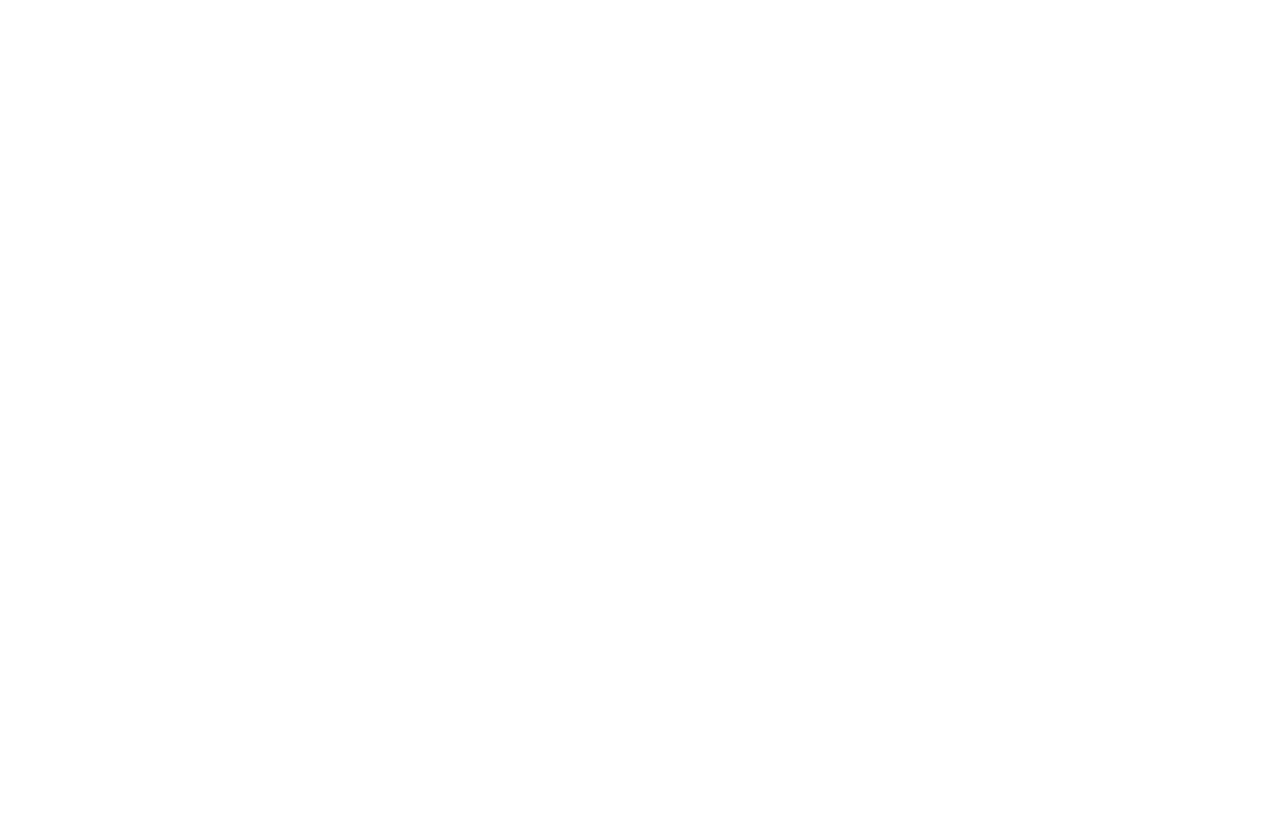
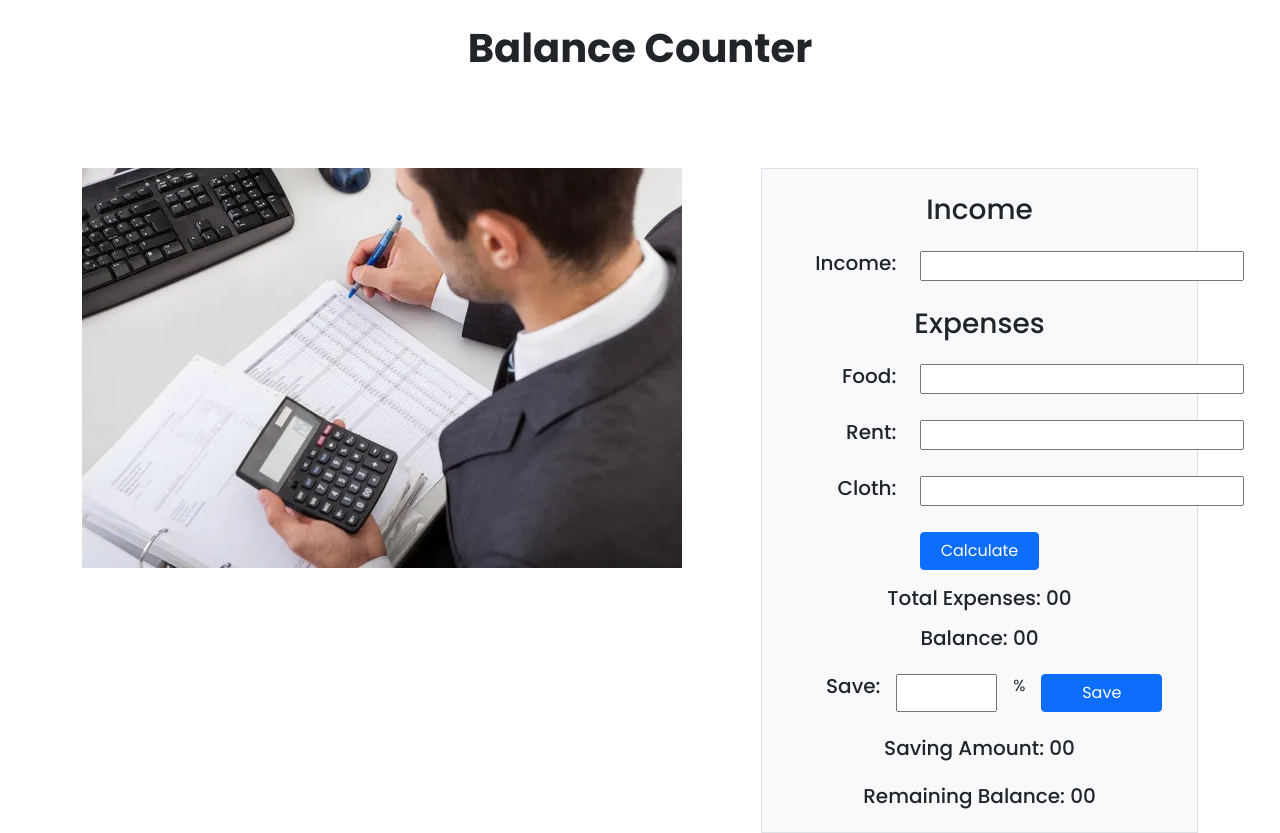
Before and after one commit to JubayerAhmmodShuvo/Money_Management, a plain HTML site: page index.html in a window 1280 px wide. Before the commit the page ends 800 px from the top, so only its background shows below. Drawn offline with nearby package versions, Linux system fonts and the light colour scheme.

Commit message:
html done

```diff
--- a/CSS/style.css
+++ b/CSS/style.css
@@ -0,0 +1,11 @@
+body {
+    font-family: 'Poppins', sans-serif;
+}
+
+#save {
+    width: 25%;
+}
+
+#save-button {
+    width: 30%;
+}
--- a/index.html
+++ b/index.html
@@ -8,18 +8,104 @@
     <title>Balance Counter</title>
 
     <!-- Bootstrap CSS-->
-    <link href="https://cdn.jsdelivr.net/npm/bootstrap@5.0.2/dist/css/bootstrap.min.css" rel="stylesheet" integrity="sha384-EVSTQN3/azprG1Anm3QDgpJLIm9Nao0Yz1ztcQTwFspd3yD65VohhpuuCOmLASjC" crssorigin="anonymous">
+    <link href="https://cdn.jsdelivr.net/npm/bootstrap@5.0.2/dist/css/bootstrap.min.css" rel="stylesheet" integrity="sha384-EVSTQN3/azprG1Anm3QDgpJLIm9Nao0Yz1ztcQTwFspd3yD65VohhpuuCOmLASjC" crossorigin="anonymous">
 
-    <!-- Custom CSS -->
-    <link rel="stylesheet" href="CSS/style.css">
+    <!-- google font -->
+    <link rel="preconnect" href="https://fonts.googleapis.com">
+    <link rel="preconnect" href="https://fonts.gstatic.com" crossorigin>
+    <link href="https://fonts.googleapis.com/css2?family=Bebas+Neue&family=Inter:wght@500&family=Poppins:wght@400;500;600;700&display=swap" rel="stylesheet">
+
+    <!-- CSS -->
+    <link rel="stylesheet" href="css/style.css">
+
+
 </head>
 
 <body>
 
     <header>
+        <h1 class="text-center mt-4 fw-bold ">Balance Counter</h1>
 
     </header>
     <main>
+        <div class="container   mt-5">
+            <div class="row gx-5 ">
+                <div class="col-sm-12 col-lg-7 mt-5">
+                    <div class=""><img src=" images/calculation.jpg " alt=" "></div>
+                </div>
+                <div class="col-sm-12 col-lg-5 mt-5 ">
+                    <div class="p-3 border bg-light ">
+                        <h3 class="text-center mt-2">Income</h3>
+                        <div class="row mt-4">
+                            <div class="col-4">
+
+                                <h5 class="text-md-end ">Income:</h5>
+                            </div>
+                            <div class="col-8">
+
+                                <input type="text" name="" id="">
+                            </div>
+                        </div>
+                        <h3 class="text-center mt-4">Expenses</h3>
+                        <div class="row mt-4">
+                            <div class="col-4">
+
+                                <h5 class="text-md-end ">Food:</h5>
+                            </div>
+                            <div class="col-8">
+
+                                <input type="text" name="" id="">
+                            </div>
+                        </div>
+                        <div class="row mt-4">
+                            <div class="col-4">
+
+                                <h5 class="text-md-end ">Rent:</h5>
+                            </div>
+                            <div class="col-8">
+
+                                <input type="text" name="" id="">
+                            </div>
+                        </div>
+                        <div class="row mt-4">
+                            <div class="col-4">
+
+                                <h5 class="text-md-end ">Cloth:</h5>
+                            </div>
+                            <div class="col-8  ">
+
+                                <input type="text" name="" id="">
+                            </div>
+                        </div>
+                        <div class="row mt-4">
+                            <div class="d-grid  col-4 mx-auto">
+
+                                <button class="btn btn-primary" type="button">Calculate</button>
+                            </div>
+                        </div>
+                        <h5 class="text-center mt-3">Total Expenses:
+                            <span> 00</span></h5>
+                        <h5 class="text-center mt-3">Balance:<span> 00</span></h2>
+                            <div class="row mt-4">
+                                <div class="col d-flex">
+
+                                    <h5 class="text-md-start ms-5">Save:</h5> <input id="save" class="ms-3 " type="text" name="" id=""> <span class="ms-3 "> % </span><button id="save-button" class="btn btn-primary ms-3" type="button">Save</button>
+                                </div>
+
+                            </div>
+                            <h5 class="text-center mt-4">Saving Amount:
+                                <span> 00</span></h5>
+                            <h5 class="text-center mt-4">Remaining Balance:<span> 00</span></h2>
+
+                    </div>
+
+
+                </div>
+
+            </div>
+
+        </div>
+        </div>
 
     </main>
 
@@ -32,11 +118,11 @@
 
 
     <!-- Bootstrap Script -->
-    <script src="https://cdn.jsdelivr.net/npm/bootstrap@5.0.2/dist/js/bootstrap.bundle.min.js" integrity="sha384-MrcW6ZMFYlzcLA8Nl+NtUVF0sA7MsXsP1UyJoMp4YLEuNSfAP+JcXn/tWtIaxVXM" crossorigin="anonymous"></script>
+    <script src="https://cdn.jsdelivr.net/npm/bootstrap@5.0.2/dist/js/bootstrap.bundle.min.js " integrity="sha384-MrcW6ZMFYlzcLA8Nl+NtUVF0sA7MsXsP1UyJoMp4YLEuNSfAP+JcXn/tWtIaxVXM " crossorigin="anonymous "></script>
 
     <!-- Script js -->
 
-    <script src="JS/app.js"></script>
+    <script src="JS/app.js "></script>
 </body>
 
 </html>
```
Also changed, not shown: images/calculation.jpg (added).
